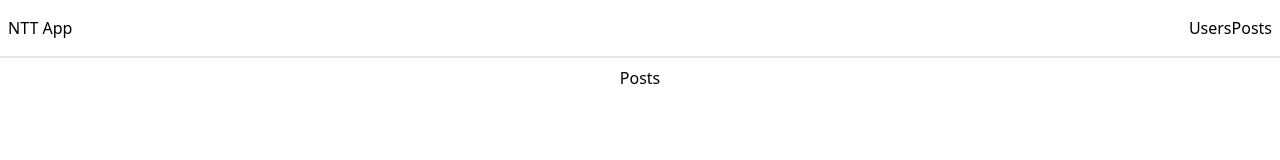
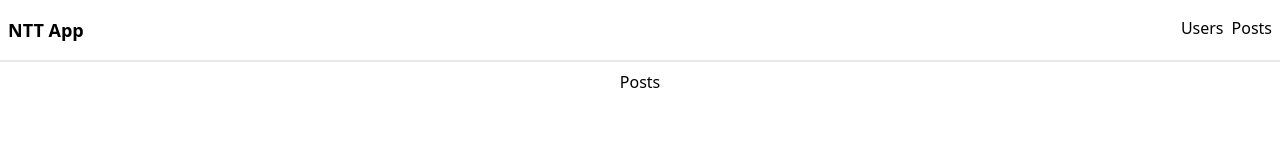
Before and after one commit to rvijaykr10/nextjs-tailwindcss-typicode, a Next.js app: page /posts in a window 1280 px wide. Shown: the top 160 px of the page. Built offline with nearby package versions, Linux system fonts and the light colour scheme.

Commit message:
routing added

```diff
--- a/app/layout.jsx
+++ b/app/layout.jsx
@@ -1,5 +1,12 @@
 import "./globals.css";
 import Navbar from "@/components/Navbar";
+
+export const metadata = {
+  title: "NextJS | Tailwindcss | Typicode",
+  description: "NextJS | Tailwindcss | Typicode",
+  keywords: "NextJS, Tailwindcss, Typicode",
+};
+
 export default function RootLayout({ children }) {
   return (
     <html lang="en">
--- a/components/Navbar.jsx
+++ b/components/Navbar.jsx
@@ -1,12 +1,25 @@
 import React from "react";
+import Link from "next/link";
 
 const Navbar = () => {
   return (
     <nav className="flex justify-between border-b-2 border-black-200 px-2 py-4">
-      <h2>NTT App</h2>
+      <Link href="/">
+        <h2 className="text-lg font-bold">NTT App</h2>
+      </Link>
       <div>
-        <a>Users</a>
-        <a>Posts</a>
+        <Link
+          href="/users"
+          className="pr-2 hover:cursor-pointer hover:text-slate-500"
+        >
+          Users
+        </Link>
+        <Link
+          href="/posts"
+          className="hover:cursor-pointer hover:text-slate-500"
+        >
+          Posts
+        </Link>
       </div>
     </nav>
   );
```
